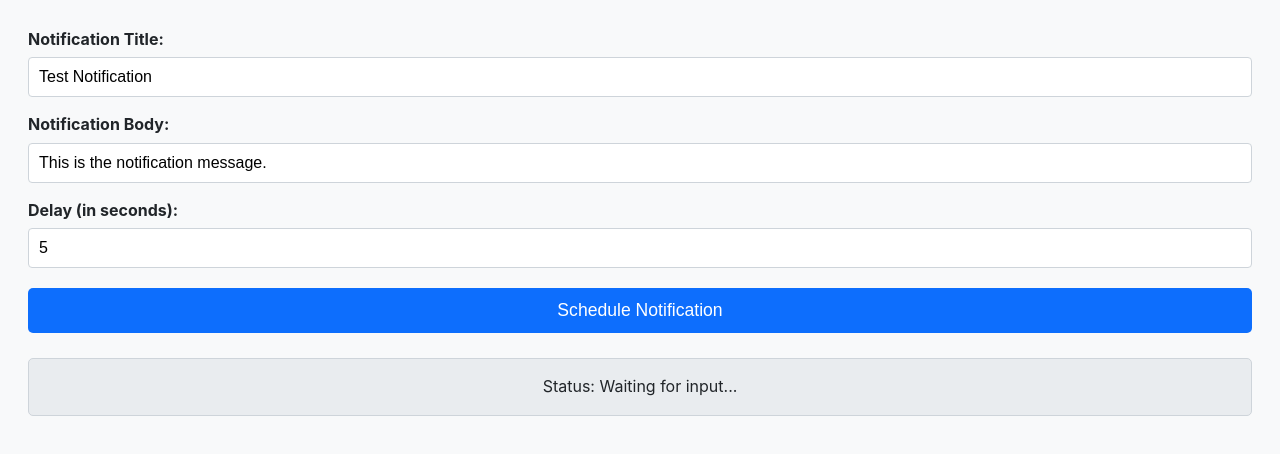
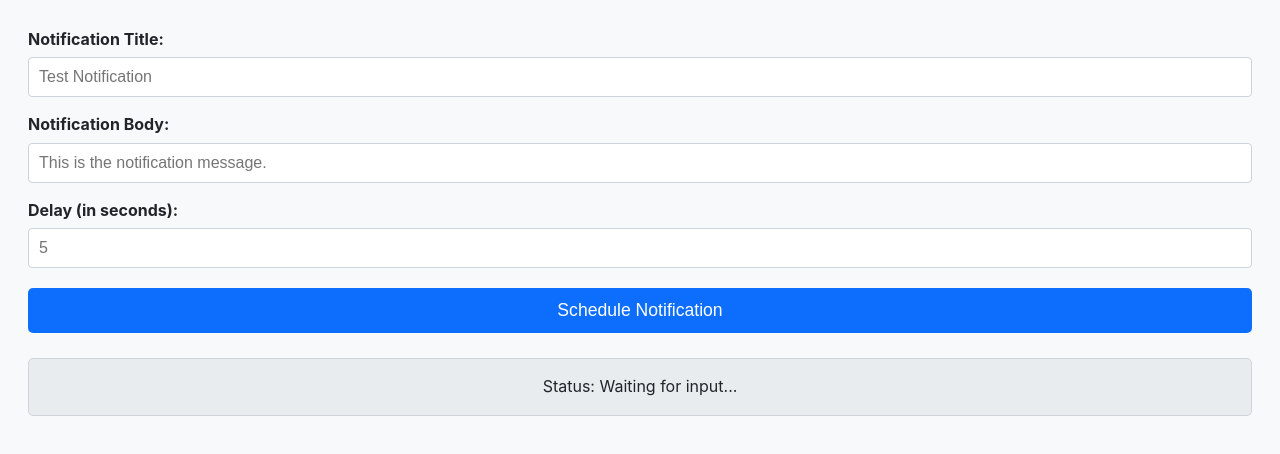
Before and after one commit to ngchgkckjckghcghkflug/weight-loss, a website: page www/index.html in a window 1280 px wide. Shown: the part 104-558 px from the top of the page. Drawn offline with Linux system fonts and the light colour scheme.

Commit message:
minor ui change

```diff
--- a/www/index.html
+++ b/www/index.html
@@ -12,17 +12,17 @@
 
     <div class="form-group">
         <label for="titleInput">Notification Title:</label>
-        <input type="text" id="titleInput" value="Test Notification">
+        <input type="text" id="titleInput" placeholder="Test Notification">
     </div>
 
     <div class="form-group">
         <label for="bodyInput">Notification Body:</label>
-        <input type="text" id="bodyInput" value="This is the notification message.">
+        <input type="text" id="bodyInput" placeholder="This is the notification message.">
     </div>
 
     <div class="form-group">
         <label for="delayInput">Delay (in seconds):</label>
-        <input type="number" id="delayInput" value="5" min="0">
+        <input type="number" id="delayInput" placeholder="5" min="0">
     </div>
 
     <button id="scheduleButton">Schedule Notification</button>
```
